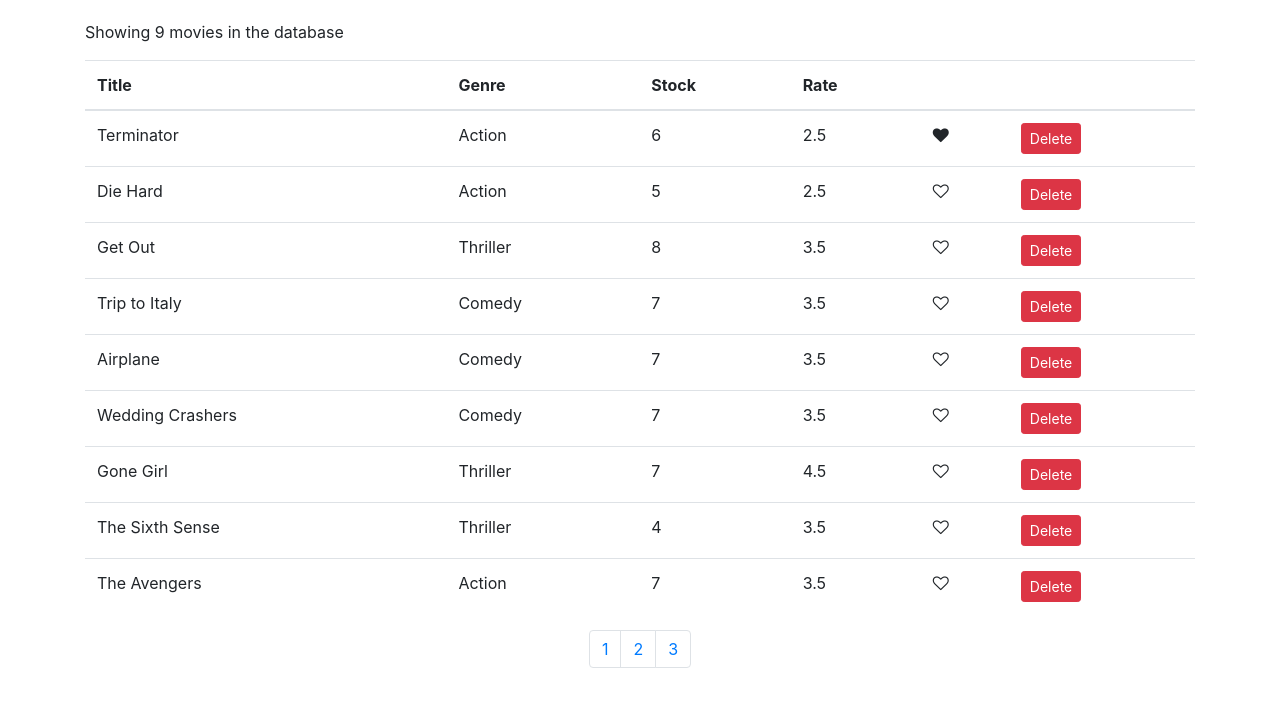
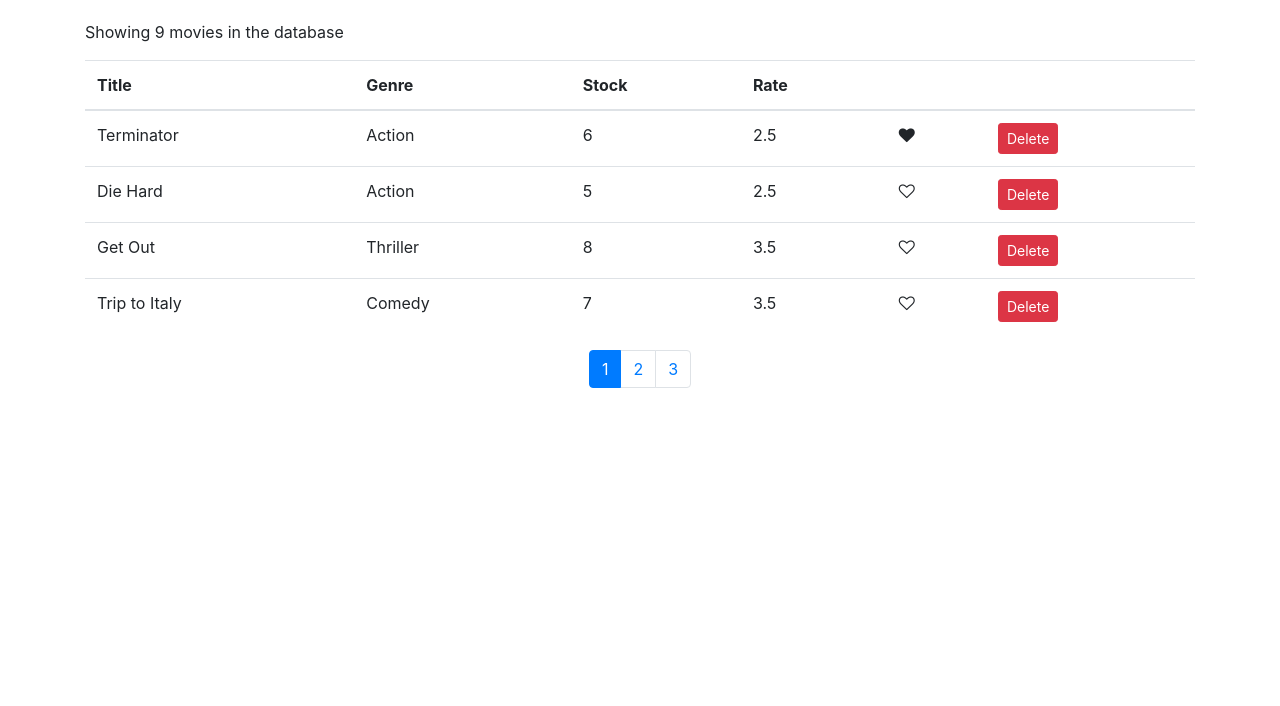
Before and after one commit to karan316/Video-Rental-Site, a React (Create React App) app: page / in a window 1280 px wide. Shown: the top 706 px of the page. Built offline with nearby package versions, Linux system fonts and the light colour scheme.

Commit message:
added pagination

```diff
--- a/package.json
+++ b/package.json
@@ -6,6 +6,7 @@
     "@testing-library/jest-dom": "^4.2.4",
     "@testing-library/react": "^9.4.0",
     "@testing-library/user-event": "^7.2.1",
+    "prop-types": "^15.6.2",
     "react": "^16.12.0",
     "react-dom": "^16.12.0",
     "react-scripts": "3.4.0"
--- a/src/components/common/pagination.jsx
+++ b/src/components/common/pagination.jsx
@@ -1,17 +1,25 @@
 import React from 'react';
 import _ from 'lodash';
+import PropTypes from 'prop-types';
 
 const Pagination = props => {
-    const { itemsCount, pageSize } = props;
-    const pagesCount = itemsCount / pageSize;
+    const { itemsCount, pageSize, currentPage, onPageChange } = props;
+    console.log(currentPage);
+    const pagesCount = Math.ceil(itemsCount / pageSize);
     //[1....pagesCount].map()
+    if (pagesCount === 1) return null; //No pagination if only one page
     const pages = _.range(1, pagesCount + 1);
     return (
         <nav>
             <ul className='pagination justify-content-center'>
                 {pages.map(page => (
-                    <li key={page}className='page-item'>
-                        <span className='page-link'>{page}</span>
+                    <li key={page} className={page === currentPage ? 'page-item active' : 'page-item'}>
+                        <span
+                            onClick={() => onPageChange(page)}
+                            className='page-link'
+                        >
+                            {page}
+                        </span>
                     </li>
                 ))}
             </ul>
@@ -19,4 +27,11 @@ const Pagination = props => {
     );
 };
 
+Pagination.propTypes = {
+    itemsCount: PropTypes.number.isRequired,
+    pageSize: PropTypes.number.isRequired,
+    currentPage: PropTypes.number.isRequired ,
+    onPageChange: PropTypes.func.isRequired
+}
+
 export default Pagination;
--- a/src/components/movies.jsx
+++ b/src/components/movies.jsx
@@ -1,12 +1,14 @@
 import React, { Component } from 'react';
 import { getMovies } from '../services/fakeMovieService';
 import Like from './common/like';
-import Pagination from "./common/pagination";
+import Pagination from './common/pagination';
+import {paginate} from "../utils/paginate";
 
 class Movies extends Component {
     state = {
         // movies: getMovies(),
         movies: getMovies(),
+        currentPage: 1,
         pageSize: 4
     };
     handleDelete = movie => {
@@ -23,11 +25,13 @@ class Movies extends Component {
     };
 
     handlePageChange = page => {
-        console.log(page);
-    }
+        this.setState({currentPage: page});
+    };
     render() {
+        const { pageSize, currentPage,movies: allMovies } = this.state;
         const { length: movie_count } = this.state.movies;
         if (movie_count === 0) return <p>No movies available</p>;
+        const movies =paginate(allMovies, currentPage,pageSize);
         return (
             <React.Fragment>
                 <p>Showing {movie_count} movies in the database </p>
@@ -44,7 +48,8 @@ class Movies extends Component {
                         </tr>
                     </thead>
                     <tbody>
-                        {this.state.movies.map((
+                        {/* render movies array local to this application. removed this.state after pagination */}
+                        {movies.map((
                             movie //map every movie in movies with a tr and td*4
                         ) => (
                             <tr key={movie._id}>
@@ -71,7 +76,12 @@ class Movies extends Component {
                     </tbody>
                 </table>
 
-                <Pagination itemsCount={movie_count} pageSize={this.state.pageSize} onPageChange={this.handlePageChange} />
+                <Pagination
+                    itemsCount={movie_count}
+                    pageSize={pageSize}
+                    currentPage={currentPage}
+                    onPageChange={this.handlePageChange}
+                />
             </React.Fragment>
         );
     }
--- /dev/null
+++ b/src/utils/paginate.js
@@ -0,0 +1,12 @@
+import _ from 'lodash';
+
+export function paginate(items, pageNumber, pageSize) {
+    const startIndex = (pageNumber - 1) * pageSize; //starting index of items on page pageNumber
+    // _.slice(items,startIndex)//slices the array from startIndex
+    // _.take();
+    // to call these methods using a chain convert items array into lodash wrapper
+    return _(items)
+        .slice(startIndex) //slice according to the starting index
+        .take(pageSize) //get pagesize(i.e 4 here) movies from the array
+        .value(); //converts into a normal array
+}
```
Also changed, not shown: 1 other file (tests, documents, lock files or other folders).
